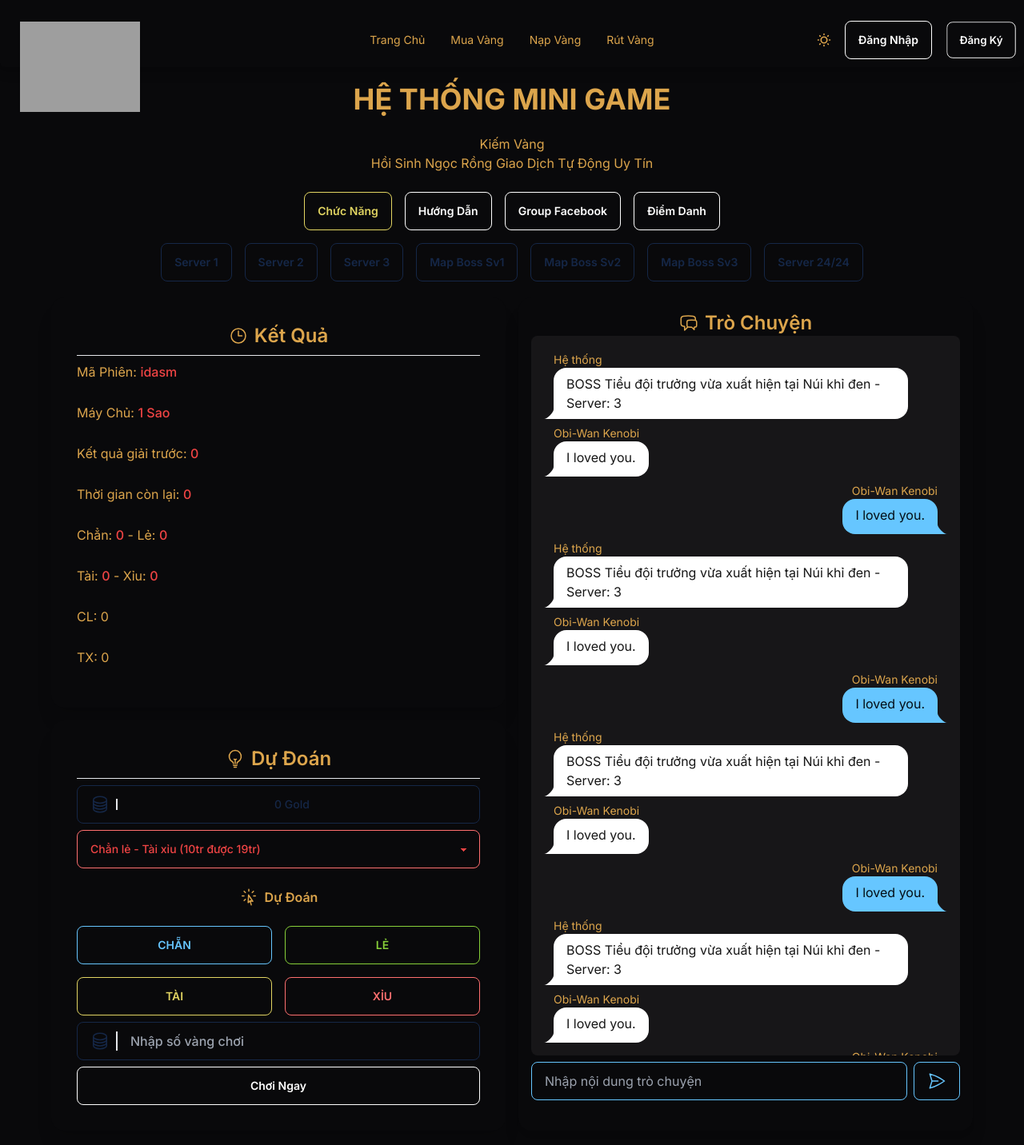
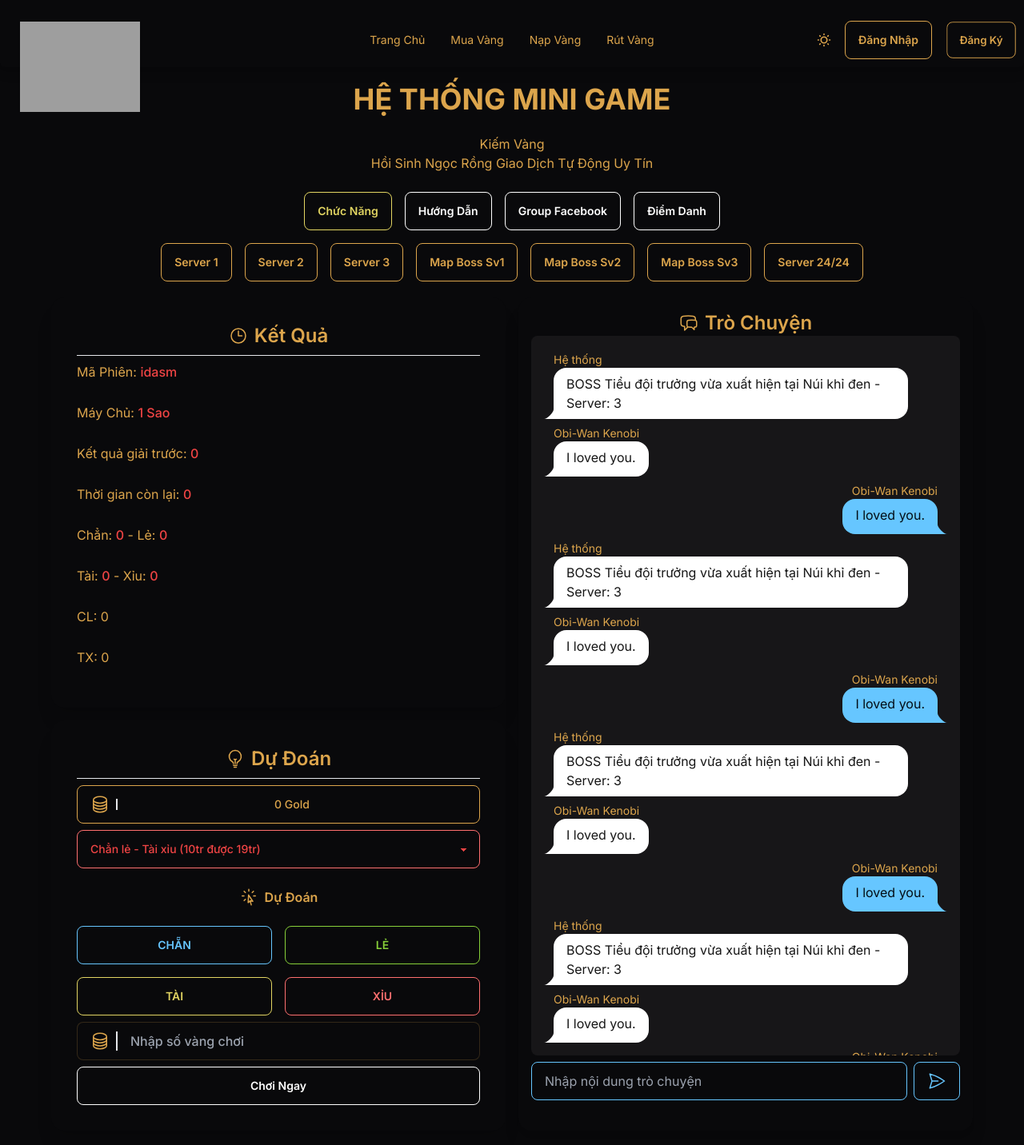
Before and after one commit to rinrinx28/hsowin, a Next.js app: page / in a window 1280 px wide. Shown: the top 1432 px of the page at 80% size. Built offline with nearby package versions, Linux system fonts and the light colour scheme; grey boxes are pictures that could not be loaded.

Commit message:
Change btn to default Color

```diff
--- a/src/app/page.tsx
+++ b/src/app/page.tsx
@@ -78,25 +78,25 @@ export default function Home() {
 								</button>
 							</div>
 							<div className="flex flex-wrap lg:flex-row gap-4 justify-center">
-								<button className="btn btn-secondary btn-outline rounded-btn">
+								<button className="btn btn-outline rounded-btn">
 									Server 1
 								</button>
-								<button className="btn btn-secondary btn-outline rounded-btn">
+								<button className="btn btn-outline rounded-btn">
 									Server 2
 								</button>
-								<button className="btn btn-secondary btn-outline rounded-btn">
+								<button className="btn btn-outline rounded-btn">
 									Server 3
 								</button>
-								<button className="btn btn-secondary btn-outline rounded-btn">
+								<button className="btn btn-outline rounded-btn">
 									Map Boss Sv1
 								</button>
-								<button className="btn btn-secondary btn-outline rounded-btn">
+								<button className="btn btn-outline rounded-btn">
 									Map Boss Sv2
 								</button>
-								<button className="btn btn-secondary btn-outline rounded-btn">
+								<button className="btn btn-outline rounded-btn">
 									Map Boss Sv3
 								</button>
-								<button className="btn btn-secondary btn-outline rounded-btn">
+								<button className="btn btn-outline rounded-btn">
 									Server 24/24
 								</button>
 							</div>
@@ -159,7 +159,7 @@ export default function Home() {
 								</div>
 								<hr className="w-full bg-black" />
 							</div>
-							<div className="btn btn-secondary btn-outline flex items-center gap-2">
+							<div className="btn btn-outline flex items-center gap-2">
 								<Gold className="" />
 								<p className="font-medium border-l-2">0 Gold</p>
 							</div>
@@ -197,8 +197,8 @@ export default function Home() {
 								</button>
 							</div>
 
-							<div className="input input-bordered input-secondary flex items-center gap-2">
-								<Gold className="stroke-secondary" />
+							<div className="input input-bordered flex items-center gap-2">
+								<Gold className="" />
 								<input
 									type="number"
 									className="px-4 font-medium border-l-2"
--- a/src/components/NavBar.tsx
+++ b/src/components/NavBar.tsx
@@ -87,12 +87,12 @@ const NavBar = async () => {
 					</label>
 					<Link
 						href="/login"
-						className="btn btn-outline btn-primary">
+						className="btn btn-outline ">
 						Đăng Nhập
 					</Link>
 					<Link
 						href="/resgiter"
-						className="btn btn-outline btn-primary hidden lg:inline-flex">
+						className="btn btn-outline  hidden lg:inline-flex">
 						Đăng Ký
 					</Link>
 				</div>
```
